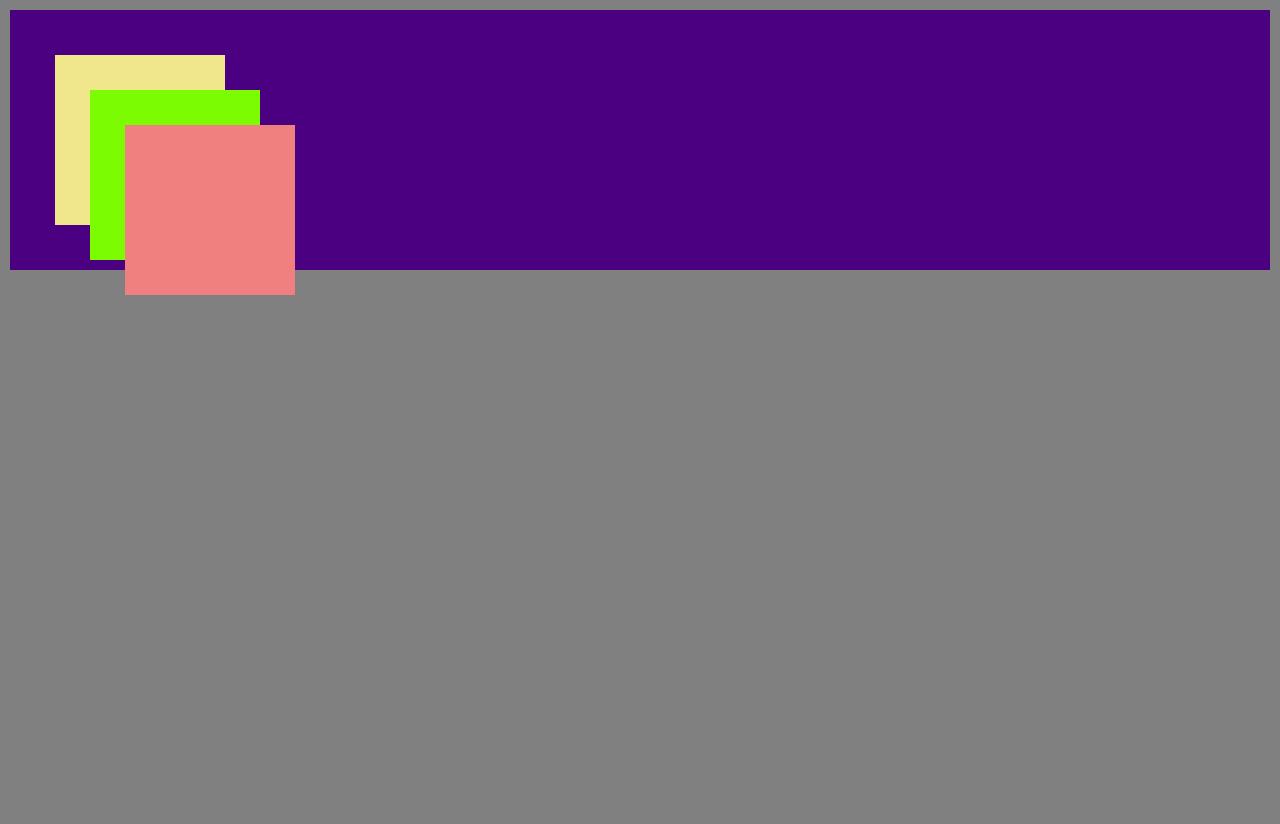
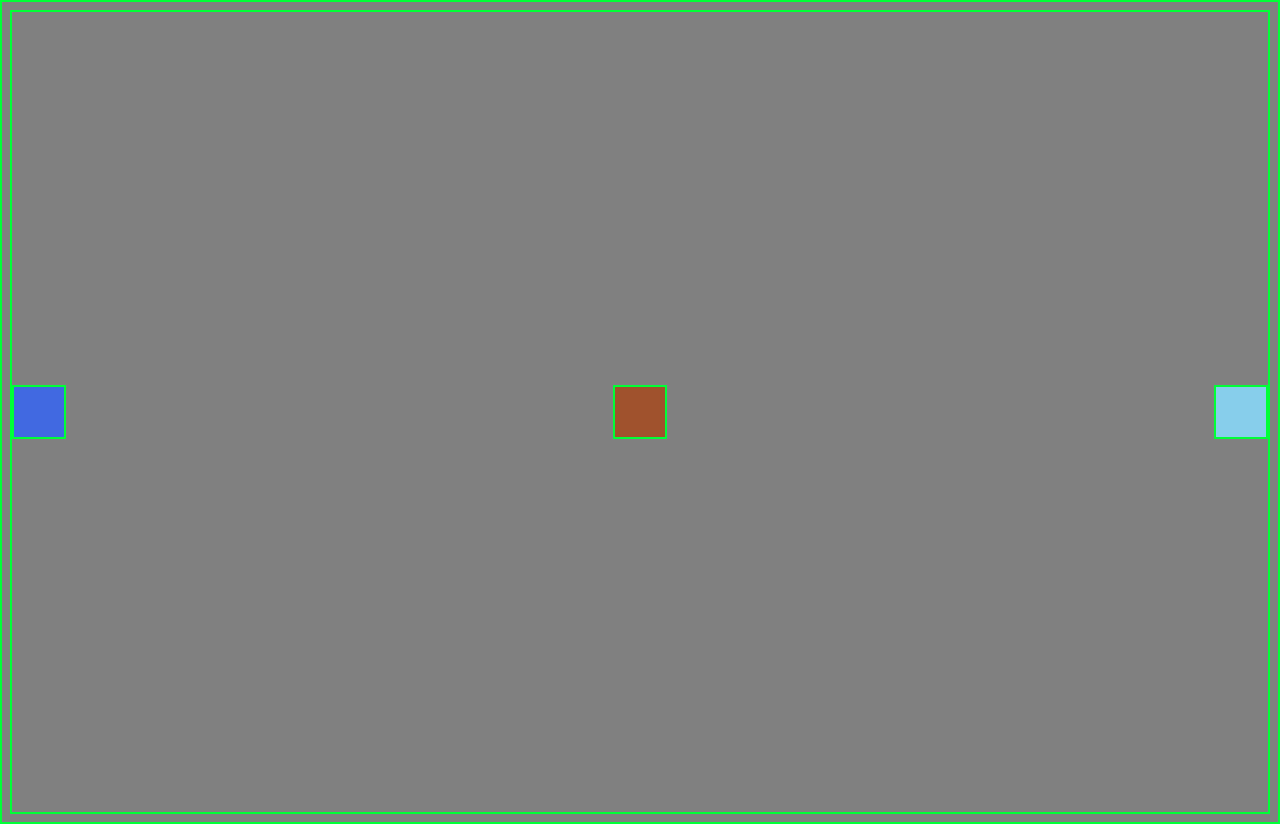
Before and after one commit to GyoHeon/json, a plain HTML site: page html_practice.html in a window 1280 px wide. Before the commit the page ends 800 px from the top, so only its background shows below. Drawn offline with Linux system fonts and the light colour scheme.

Commit message:
add flex content

```diff
--- a/html_practice.html
+++ b/html_practice.html
@@ -9,13 +9,17 @@
     <title>Home - My First website</title>
     <link href="style.css" rel="stylesheet" />
     <style>
+      * {
+        border: 2px rgb(0, 255, 55) solid;
+      }
       html {
         background-color: grey;
       }
       body {
-        margin: 10px;
-        padding: 20px;
-        background-color: indigo;
+        height: 100vh;
+        display: flex;
+        justify-content: space-between;
+        align-items: center;
       }
       h1 {
         color: rgb(0, 255, 55);
@@ -23,20 +27,15 @@
         font-weight: 100;
       }
       div {
-        margin: 25px;
-        padding: 10px;
-        height: 150px;
-        width: 150px;
-        background-color: aqua;
-      }
-      #first {
-        background-color: khaki;
+        width: 50px;
+        height: 50px;
+        background-color: royalblue;
       }
       #second {
-        background-color: lawngreen;
+        background-color: sienna;
       }
       #third {
-        background-color: lightcoral;
+        background-color: skyblue;
       }
       footer {
         text-align: center;
@@ -46,10 +45,8 @@
     <meta name="This is gyoheonlee website" content="practicing..." />
   </head>
   <body>
-    <div id="first">
-      <div id="second">
-        <div id="third"></div>
-      </div>
-    </div>
+    <div id="first"></div>
+    <div id="second"></div>
+    <div id="third"></div>
   </body>
 </html>
```
Also changed, not shown: 1 other file.
